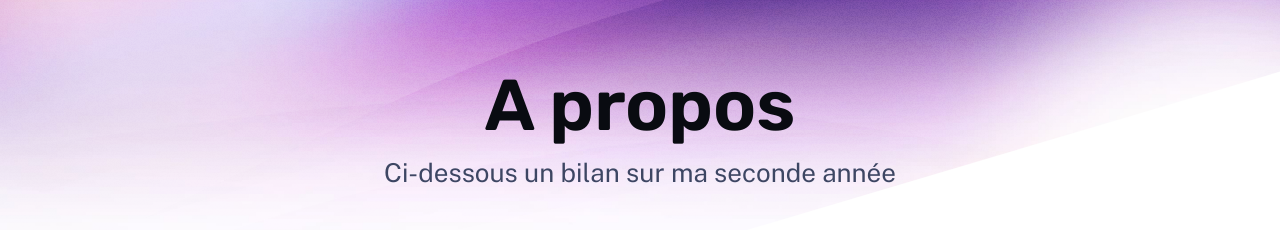
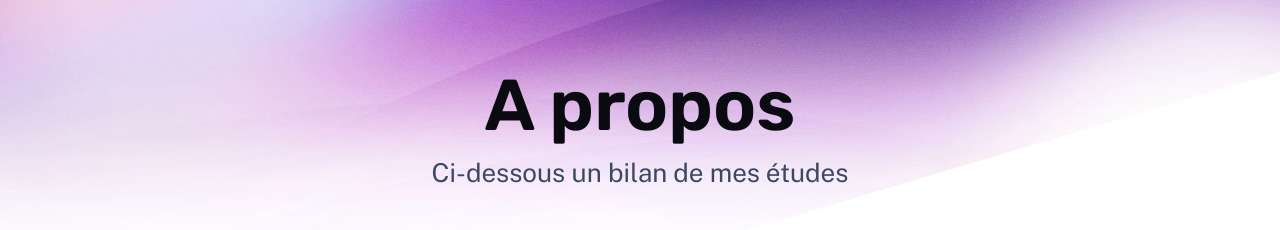
Before and after one commit to aL00ss/portfolio_alexandre_besnier, an Astro site: page /about in a window 1280 px wide. Shown: the part 119-349 px from the top of the page. Built offline with nearby package versions, Linux system fonts and the light colour scheme; Astro itself is replaced by a stand-in of ours.

Commit message:
Update about.astro

```diff
--- a/src/pages/about.astro
+++ b/src/pages/about.astro
@@ -10,7 +10,7 @@ import Hero from '../components/Hero.astro';
 		<main class="wrapper about">
 			<Hero
 				title="A propos"
-				tagline="Ci-dessous un bilan sur ma seconde année"
+				tagline="Ci-dessous un bilan de mes études"
 			>
 				<img
 					width="1553"
```
